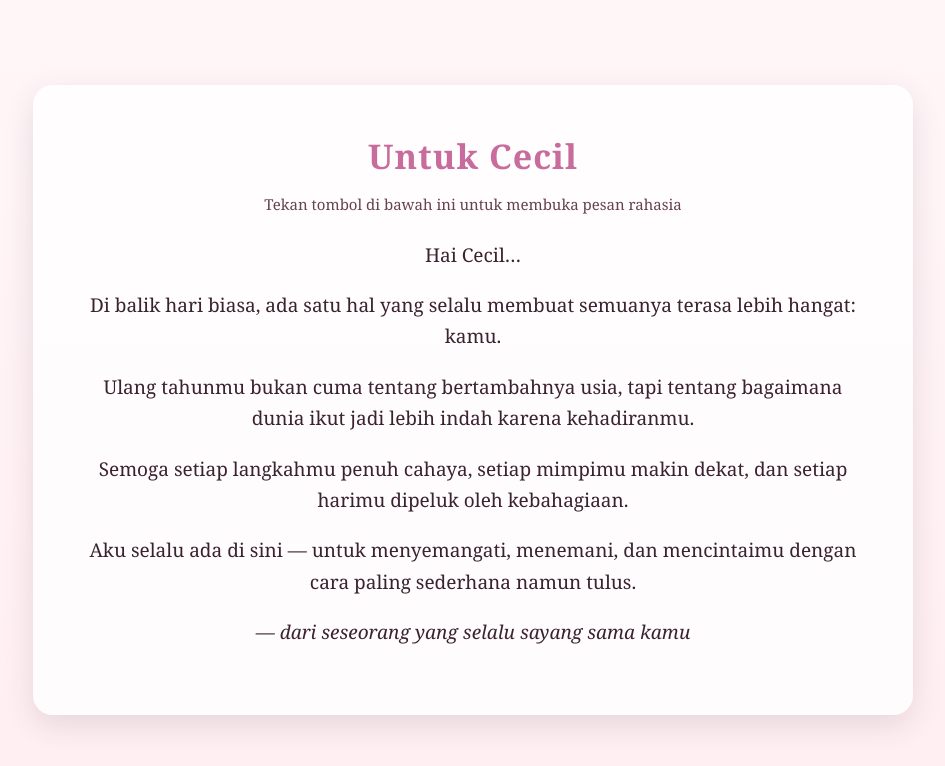
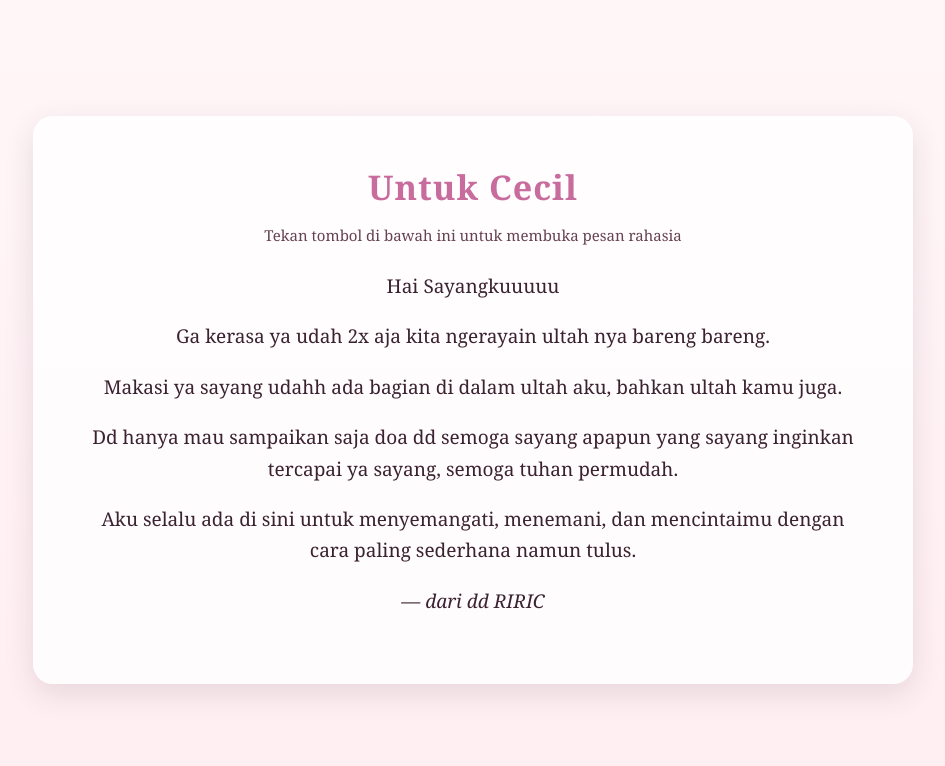
Before and after one commit to ericericxa-svg/HBD-CECIL, a plain HTML site: page index.html in a window 1280 px wide. Both pictures are taken after a click on the button "Buka Pesan Rahasia". Shown: the whole page, without its empty margins (167-1112 px from the left). Drawn offline with Linux system fonts and the light colour scheme.

Commit message:
Update index.html

```diff
--- a/index.html
+++ b/index.html
@@ -108,12 +108,12 @@
     <button class="open-btn" id="open">Buka Pesan Rahasia</button>
 
     <div id="text" class="romantic-text">
-      <p>Hai Cecil…</p>
-      <p>Di balik hari biasa, ada satu hal yang selalu membuat semuanya terasa lebih hangat: kamu.</p>
-      <p>Ulang tahunmu bukan cuma tentang bertambahnya usia, tapi tentang bagaimana dunia ikut jadi lebih indah karena kehadiranmu.</p>
-      <p>Semoga setiap langkahmu penuh cahaya, setiap mimpimu makin dekat, dan setiap harimu dipeluk oleh kebahagiaan.</p>
-      <p>Aku selalu ada di sini — untuk menyemangati, menemani, dan mencintaimu dengan cara paling sederhana namun tulus.</p>
-      <p style="margin-top:18px; font-style:italic;">— dari seseorang yang selalu sayang sama kamu</p>
+      <p>Hai Sayangkuuuuu</p>
+      <p>Ga kerasa ya udah 2x aja kita ngerayain ultah nya bareng bareng.</p>
+      <p>Makasi ya sayang udahh ada bagian di dalam ultah aku, bahkan ultah kamu juga.</p>
+      <p>Dd hanya mau sampaikan saja doa dd semoga sayang apapun yang sayang inginkan tercapai ya sayang, semoga tuhan permudah.</p>
+      <p>Aku selalu ada di sini untuk menyemangati, menemani, dan mencintaimu dengan cara paling sederhana namun tulus.</p>
+      <p style="margin-top:18px; font-style:italic;">— dari dd RIRIC</p>
     </div>
   </div>
 
```
